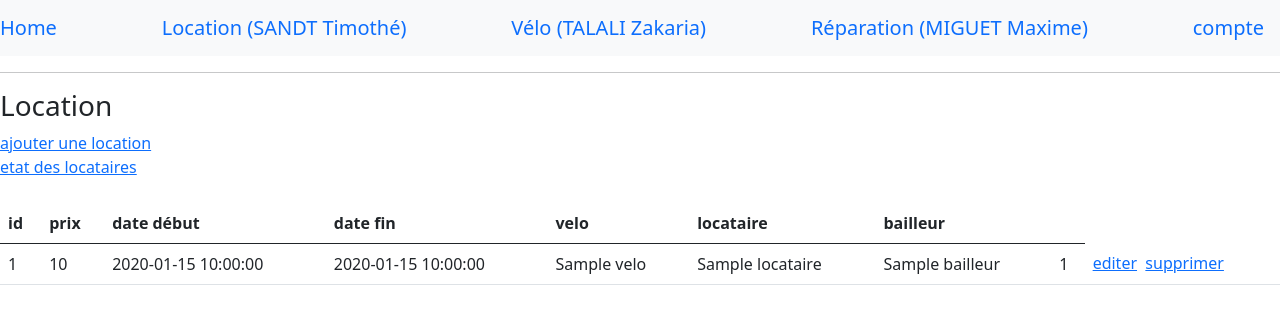
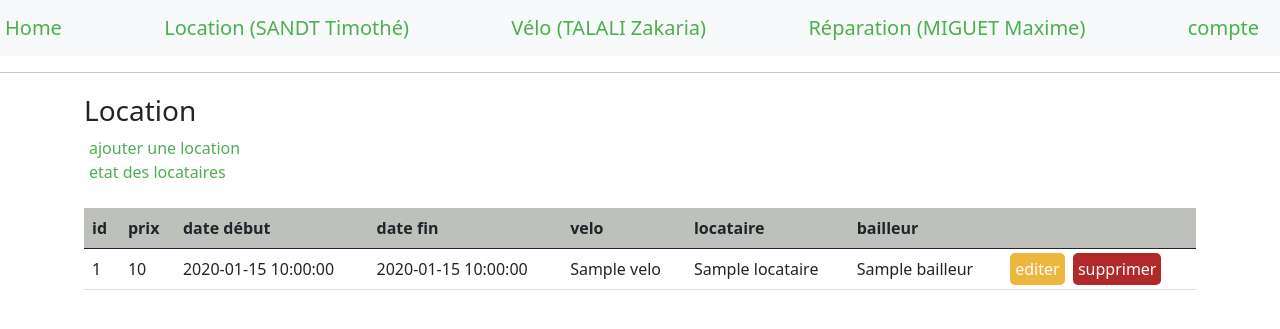
Before and after one commit to TimotheSandt/SAE1.03-1.04, a Flask app: template www/templates/location/show_location.html in a window 1280 px wide. Shown: the top 329 px of the page. Run offline with Flask 3, Linux system fonts and the light colour scheme; the template is opened without the code that fills it: most values are stand-ins (such as "Sample title", 1, 10 or a date in 2020); some libraries are stand-ins or nearby versions.

Commit message:
v1 style pas bo

```diff
--- a/www/app.py
+++ b/www/app.py
@@ -334,6 +334,8 @@ def get_individu():
 
     return individu
 
+
+# à faire
 def get_best_worst_individu(classification, type_individu):
     assert type_individu in ['locataire', 'bailleur'], "Type d'individu inconnu"
 
--- /dev/null
+++ b/www/static/css/style.css
@@ -0,0 +1,53 @@
+main {
+    margin: 0 5%;
+    padding: 5px 20px;
+}
+
+
+th, td {
+    padding: 8px;
+    text-align: left;
+    border-bottom: 1px solid #ddd;
+}
+
+thead {
+    background-color: rgb(189, 192, 187);
+}
+
+tbody tr:hover {
+    background-color:#f5f5f5;
+}
+
+h1 {
+    text-align: center;
+    color: #4CAF50;
+}
+
+a {
+    color: #4CAF50;
+    padding: 5px;
+    border-radius: 5px;
+    text-decoration: none;
+}
+
+a.edit_button {
+    background-color: rgb(236, 182, 63);
+    color: white;
+    transition: 0.5s ease-in-out;
+}
+
+a.delete_button {
+    background-color: rgb(177, 41, 41);
+    color: white;
+    transition: 0.5s ease-in-out;
+}
+
+a.edit_button:hover {
+    background-color: rgb(233, 233, 171);
+    color: black;
+}
+
+a.delete_button:hover {
+    background-color: rgb(224, 175, 175);
+    color: black;
+}
--- a/www/templates/layout.html
+++ b/www/templates/layout.html
@@ -10,6 +10,7 @@
     </title>
     {% block stylesheets %}
         <link rel="stylesheet" href="{{ url_for('static', filename='bootstrap/css/bootstrap.css') }}" >
+        <link rel="stylesheet" href="{{ url_for('static', filename='css/style.css') }}" >
     {% endblock %}
 </head>
 <body>
--- a/www/templates/location/show_location.html
+++ b/www/templates/location/show_location.html
@@ -3,6 +3,7 @@
 {% block title %}
 Location
 {% endblock %}
+
 
 
 {% block body %}
@@ -24,7 +25,7 @@ Location
             <th>velo</th>
             <th>locataire</th>
             <th>bailleur</th>
-            <td></td>
+            <th></th>
         </tr>
     </thead>
     <tbody>
@@ -38,10 +39,9 @@ Location
                   <td>{{ ligne.velo }}</td>
                   <td>{{ ligne.locataire }}</td>
                   <td>{{ ligne.bailleur }}</td>
-                  <td>{{ ligne.station_id }}</td>
                   <td>
-                      <a href="/location/edit?id={{ ligne.id }}">editer</a>&nbsp;
-                      <a href="/location/delete?id={{ ligne.id }}" >supprimer</a>
+                      <a class="edit_button" href="/location/edit?id={{ ligne.id }}">editer</a>&nbsp;
+                      <a class="delete_button" href="/location/delete?id={{ ligne.id }}" >supprimer</a>
                   </td>
            </tr>
         {% endfor %}
```
Also changed, not shown: www/templates/location/etat_location.html (+8 -1 lines).
